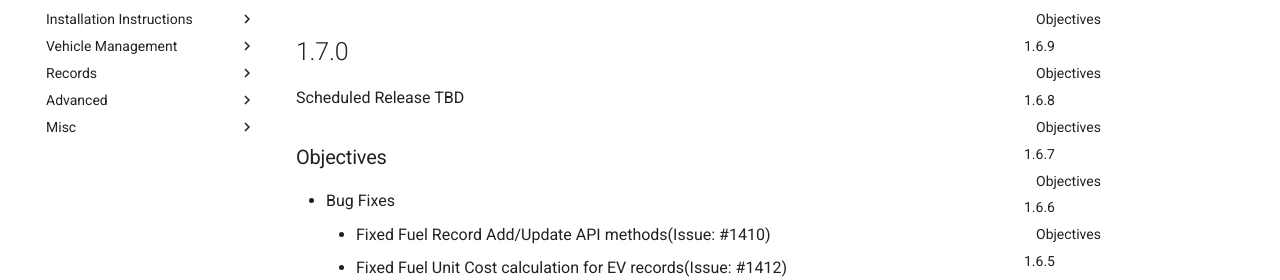
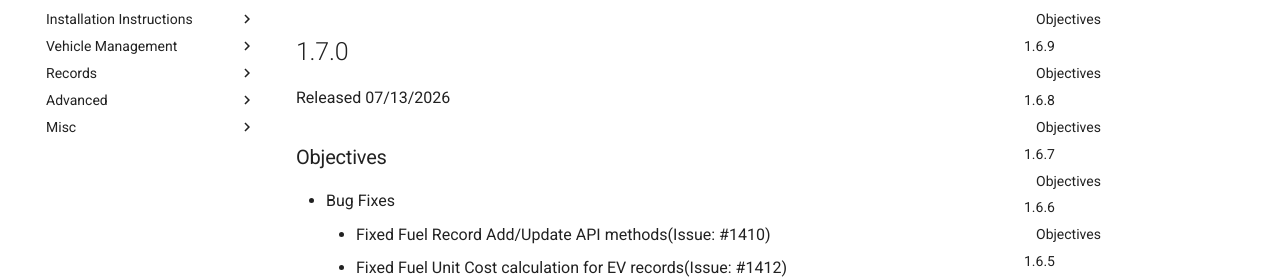
Before and after one commit to hargata/lubelog_docs, an MkDocs documentation site: the page built from docs/Misc/Roadmap.md, in a window 1280 px wide and 900 px high. Shown: the part 146-426 px from the top of the window. Built offline with MkDocs 1.6.1 and Material for MkDocs 9.7.7, drawn with Linux system fonts in a browser that asks for light colours; comment, search, counter and statistics services are not loaded.

Commit message:
update roadmap

```diff
--- a/docs/Misc/Roadmap.md
+++ b/docs/Misc/Roadmap.md
@@ -1,7 +1,7 @@
 # Roadmap
 
 ## 1.7.0
-Scheduled Release TBD
+Released 07/13/2026
 
 ### Objectives
 - Bug Fixes
```
